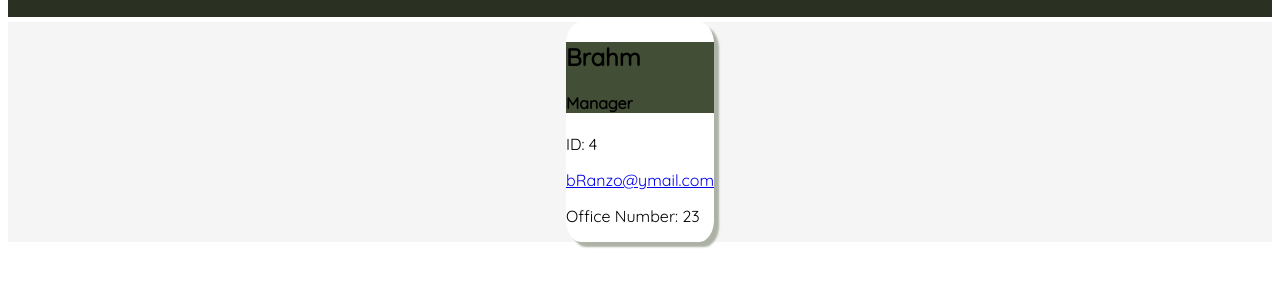
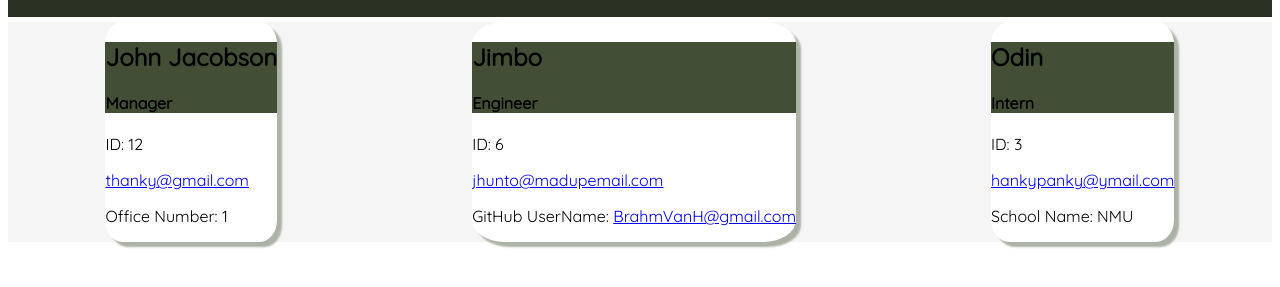
Before and after one commit to BrahmVanH/Team_Profile_Generator, a website: page dist/teamProfile.html in a window 1280 px wide. Shown: the part 71-358 px from the top of the page. Drawn offline with Linux system fonts and the light colour scheme.

Commit message:
Created a new sample teampProfile.html for re-submit assignment.

```diff
--- a/dist/teamProfile.html
+++ b/dist/teamProfile.html
@@ -22,16 +22,44 @@
 
         <div class="card" id="teamMemberCard">
             <div id="cardHeader">
-                <h2>Brahm</h2>
+                <h2>John Jacobson</h2>
                     <h4>Manager</h4>
             </div>
             <div>
-                <p>ID: 4</p>
-                <a href="mailto:bRanzo@ymail.com">bRanzo@ymail.com</a>
-                <p>Office Number: 23</p>
+                <p>ID: 12</p>
+                <a href="mailto:thanky@gmail.com">thanky@gmail.com</a>
+                <p>Office Number: 1</p>
             </div>
         </div>
 
+
+
+
+        <div class="card" id="teamMemberCard">
+           <div id="cardHeader">
+                <h2>Jimbo</h2>
+                    <h4>Engineer</h4>
+            </div>
+            <div>
+                <p>ID: 6</p>
+                <a href="mailto:jhunto@madupemail.com">jhunto@madupemail.com</a>
+                <p>GitHub UserName: <a href="https://github.com/BrahmVanH@gmail.com">BrahmVanH@gmail.com</a></p>
+            </div>
+        </div>
+
+
+
+            <div class="card" id="teamMemberCard">
+                <div id="cardHeader">
+                    <h2>Odin</h2>
+                    <h4>Intern</h4>
+                </div>
+                <div>
+                    <p>ID: 3</p>
+                    <a href="mailto:hankypanky@ymail.com">hankypanky@ymail.com</a>
+                    <p>School Name: NMU</p>
+                </div>
+            </div>
 
 
             </div>
```
